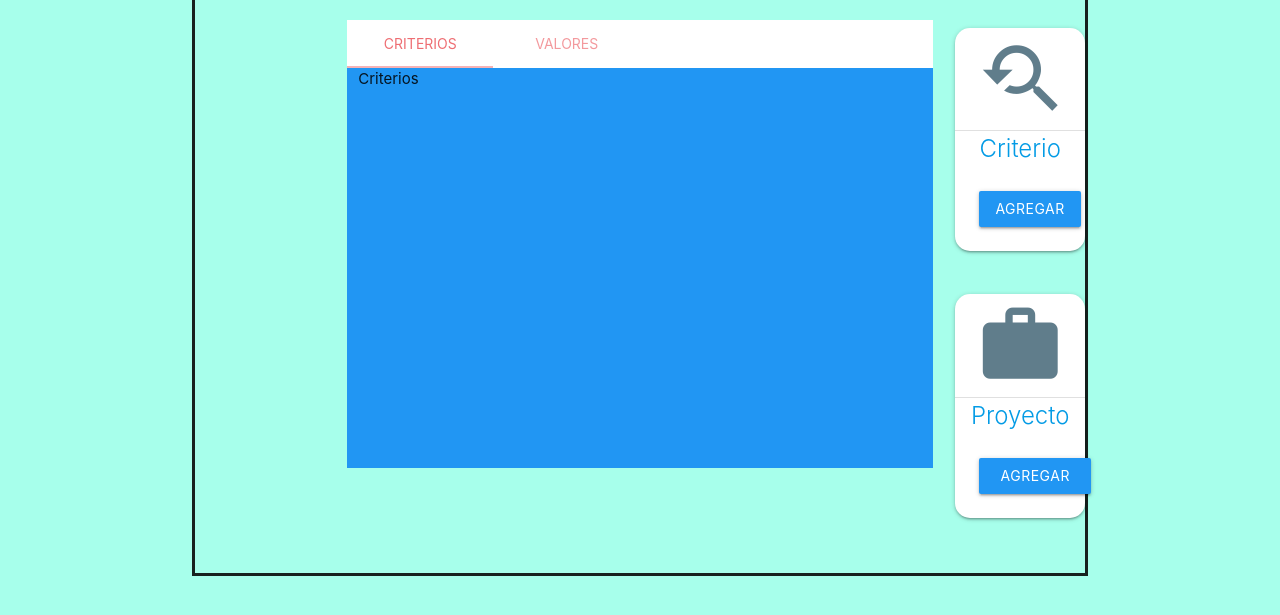
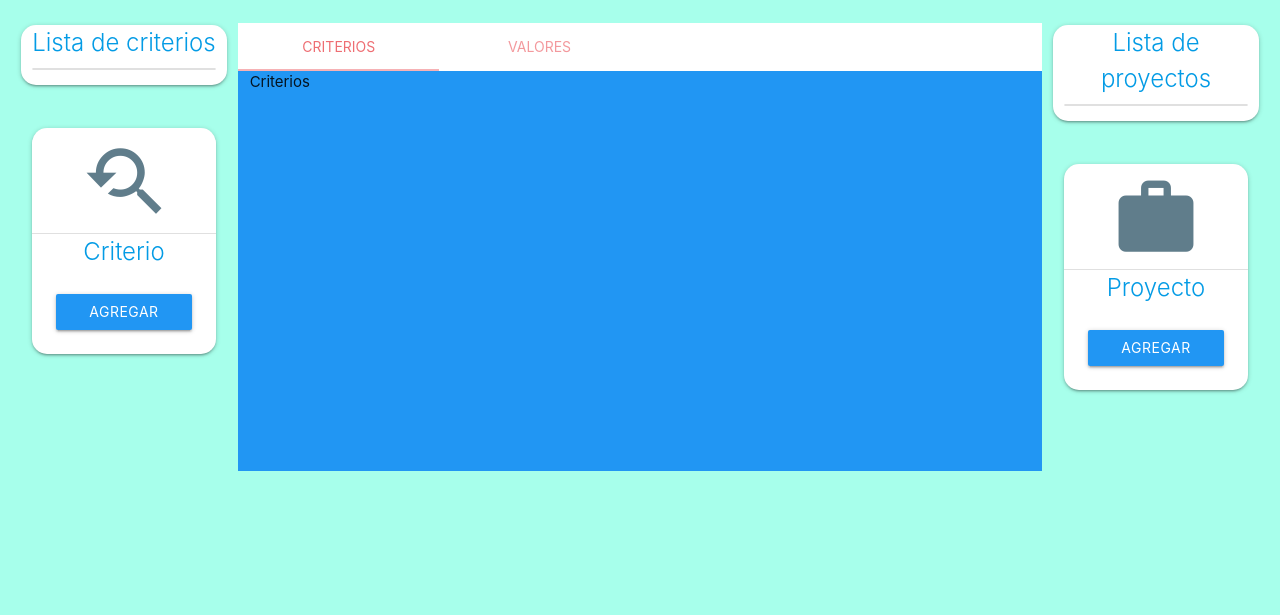
Before and after one commit to DafLec/GeekFactory, a website: page app/index.html in a window 1280 px wide. Shown: the part 115-730 px from the top of the page. Drawn offline with Linux system fonts and the light colour scheme.

Commit message:
Created list.

```diff
--- a/app/index.html
+++ b/app/index.html
@@ -13,7 +13,7 @@
         <!-- Sweet Alerts -->
     	<link href="../materialize/vendors/sweetalert/dist/sweetalert.css" type="text/css" rel="stylesheet">
     </head>
-    <body id="mainBody">
+    <body id="mainBody" onload="fillTable()">
         <header>
             <nav class="nav-bar-custom">
                 <div class="nav-wrapper teal accent-3">
@@ -49,23 +49,19 @@
                 <!--</ul>-->
             <!--</div>-->
         <!--</nav>-->
-        <div class="container" style="padding-top: 2.5%; border: solid">
+        <div class="section" style="padding: 2.5%;">
             <div class="col s12 m12">
                 <div class="row">
                     <div class="col s12 m2">
-
-                    </div>
-                    <div class="col s12 m8">
-                        <div id="contentTabs">
-                            <ul id="tabs-swipe-demo" class="tabs">
-                                <li class="tab col s3"><a class="active" href="#criteria-swap">Criterios</a></li>
-                                <li class="tab col s3"><a href="#value-swipe">Valores</a></li>
-                            </ul>
-                            <div id="criteria-swap" class="col s12 blue">Criterios</div>
-                            <div id="value-swipe" class="col s12 green">Valores</div>
+                        <div class="row">
+                            <div class="card col s12 m12 cardRound">
+                                <div class="card-title center">
+                                    <a>Lista de criterios</a>
+                                </div>
+                                <ul class="collection with-header" style="max-height: 300px; overflow-y:auto; border-radius: 15px">
+                                </ul>
+                            </div>
                         </div>
-                    </div>
-                    <div class="col s12 m2">
                         <div class="row">
                             <div class="col s12 m12">
                                 <div class="card cardRound">
@@ -80,6 +76,27 @@
                                         <a id="addCriteria" href="#modalCriteria" class="modal-trigger btn white-text blue">Agregar criterio</a>
                                     </div>
                                 </div>
+                            </div>
+                        </div>
+                    </div>
+                    <div class="col s12 m8" style="padding-top: .5%">
+                        <div id="contentTabs">
+                            <ul id="tabs-swipe-demo" class="tabs">
+                                <li class="tab col s3"><a class="active" href="#criteria-swap">Criterios</a></li>
+                                <li class="tab col s3"><a href="#value-swipe">Valores</a></li>
+                            </ul>
+                            <div id="criteria-swap" class="col s12 blue">Criterios</div>
+                            <div id="value-swipe" class="col s12 green">Valores</div>
+                        </div>
+                    </div>
+                    <div class="col s12 m2">
+                        <div class="row">
+                            <div class="card col s12 m12 cardRound">
+                                <div class="card-title center">
+                                    <a>Lista de proyectos</a>
+                                </div>
+                                <ul id="projectListSide" class="collection with-header" style="max-height: 300px; overflow-y:auto; border-radius: 15px">
+                                </ul>
                             </div>
                         </div>
                         <div class="row">
--- a/app/js/custom-scripts.js
+++ b/app/js/custom-scripts.js
@@ -9,12 +9,38 @@ function clearStoreDB() {
 // Fills table, info stored in store.js in valores.html
 function fillTable() {
 
+    // //Fills table with all projects.
+    // store.each(function(value, key) {
+    //     $("#projectTable").append("<tr><td>"+ store.get(key).name+"</td><td>Criteria 1</td><td>Criteria 2</td></tr>");
+    // });
+
     //Fills table with all projects.
-    store.each(function(value, key) {
-        $("#projectTable").append("<tr><td>"+ store.get(key).name+"</td><td>Criteria 1</td><td>Criteria 2</td></tr>");
+    store.get('proyects').each(function(value, key) {
+        var html;
+        html = "<li class='collection-item'><div>"+ store.get(key).name+ "<a href='#!' class='secondary-content'><i class='material-icons'>add</i></a></div></li>";
+        $("#projectListSide").append(html);
     });
 }
 // Ends fill table, info stored in store.js-->
+
+// Fills table, info stored in store.js in valores.html
+function fillProjectTable() {
+
+
+}
+// Ends fill table, info stored in store.js-->
+
+// // Fills table, info stored in store.js in valores.html
+// function fillCriteriaTable() {
+//
+//     //Fills table with all projects.
+//     store.each(function(value, key) {
+//         var html = '';
+//         html = ;
+//         $("#projectTable").append(html);
+//     });
+// }
+// // Ends fill table, info stored in store.js-->
 
 // Creates project, stores it in store.js -->
 function createProject() {
@@ -112,16 +138,16 @@ $(document).ready(function () {
 
         //Gets values from the form and puts them in an array.
         var data = $(this).serializeArray();
-
+        console.log("Criterio: " , data);
         //Store data into Store.js
         if (data[0].value != '') {
             //Sets values to the store object
             //If there is no criteria with that name, it will be created, otherwise it will alert the user.
             if (store.get(data[0].value) == null) {
-                store.set(data[0].value, {name: data[0].value, type: data[1].value, quantity: data[2].value});//Stores information about project in storage
+                store.set(data[0].value, {name: data[0].value, quantity: data[1].value});//Stores information about project in storage
 
                 var criteria = store.get(data[0].value);
-                console.log("Criteria created! \nName: " + criteria.name + "\nType: " + criteria.type + "\nQuantity: " + criteria.quantity + "\n");
+                console.log("Criteria created! \nName: " + criteria.name + "\nQuantity: " + criteria.quantity + "\n");
 
                 $('#newCriteria-Form').trigger('reset');//Cleans/Restarts #newCriteria-Form.
 
```
